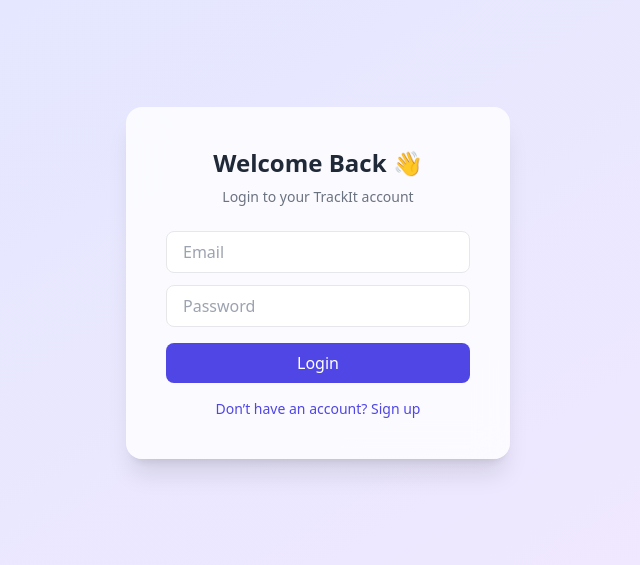
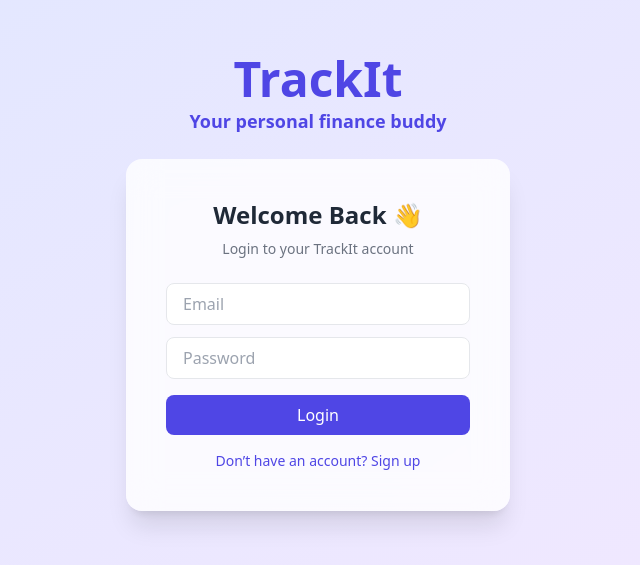
Before and after one commit to mahimayadav02/TrackIt---expense-tracker, a React (Create React App) app in the folder frontend/: page / in a window 1280 px wide. Shown: the part 117-682 px from the top of the page, without its empty margins (322-962 px from the left). Built offline with nearby package versions, Linux system fonts and the light colour scheme.

Commit message:
added branding to login page

```diff
--- a/frontend/src/components/LoginPage.js
+++ b/frontend/src/components/LoginPage.js
@@ -25,8 +25,18 @@
   };
 
   return (
-    <div className="h-screen flex items-center justify-center bg-gradient-to-br from-indigo-100 to-purple-100">
+    <div className="h-screen flex flex-col items-center justify-center bg-gradient-to-br from-indigo-100 to-purple-100">
 
+      {/* 🔥 BRANDING */}
+      <h1 className="text-5xl font-extrabold text-indigo-600 mb-1">
+        TrackIt
+      </h1>
+
+      <p className="text-lg font-semibold text-indigo-600 mb-6">
+        Your personal finance buddy
+      </p>
+
+      {/* LOGIN CARD */}
       <div className="bg-white/80 backdrop-blur-lg p-10 rounded-2xl shadow-xl w-96">
 
         <h2 className="text-2xl font-bold text-center mb-2 text-gray-800">
```
